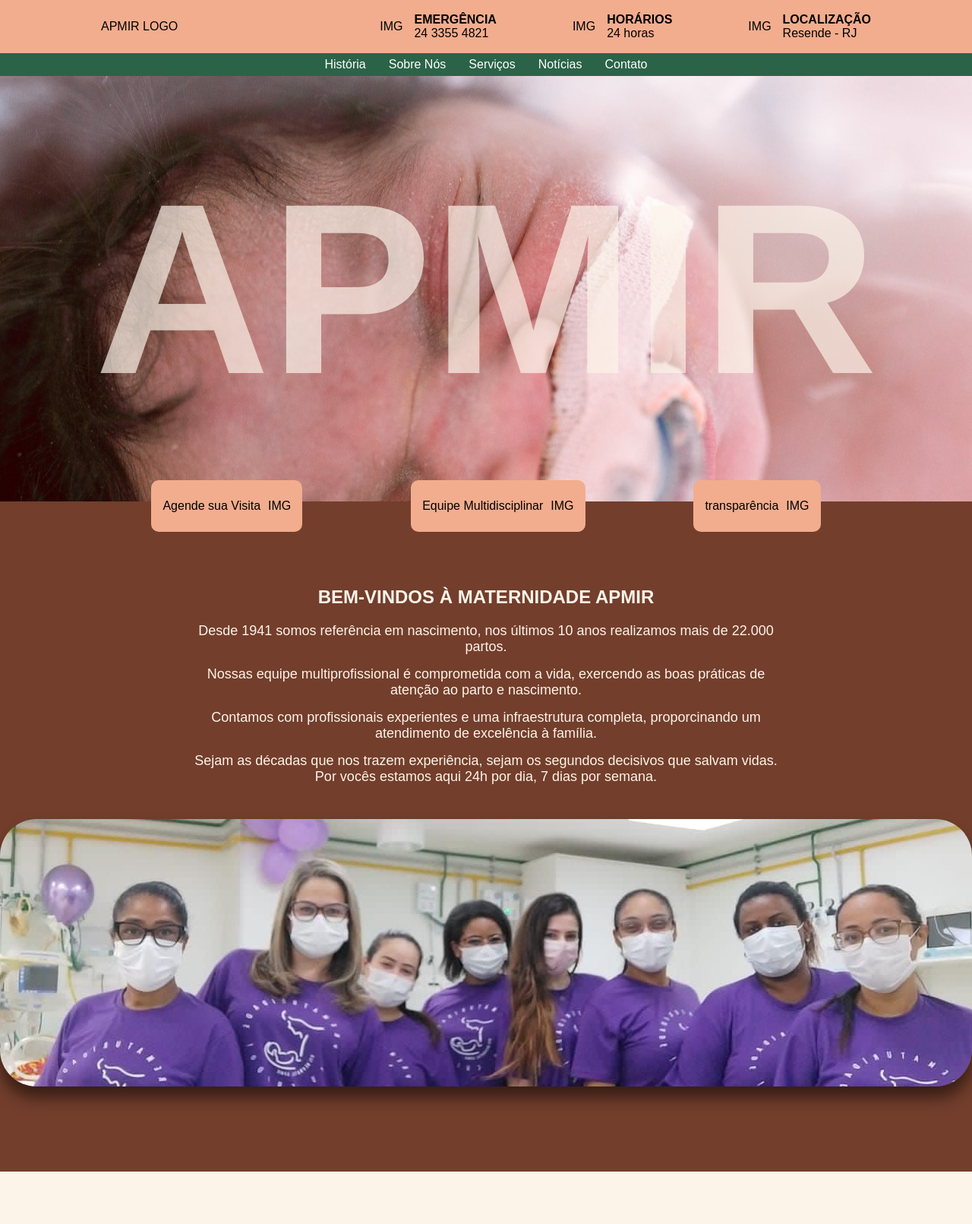
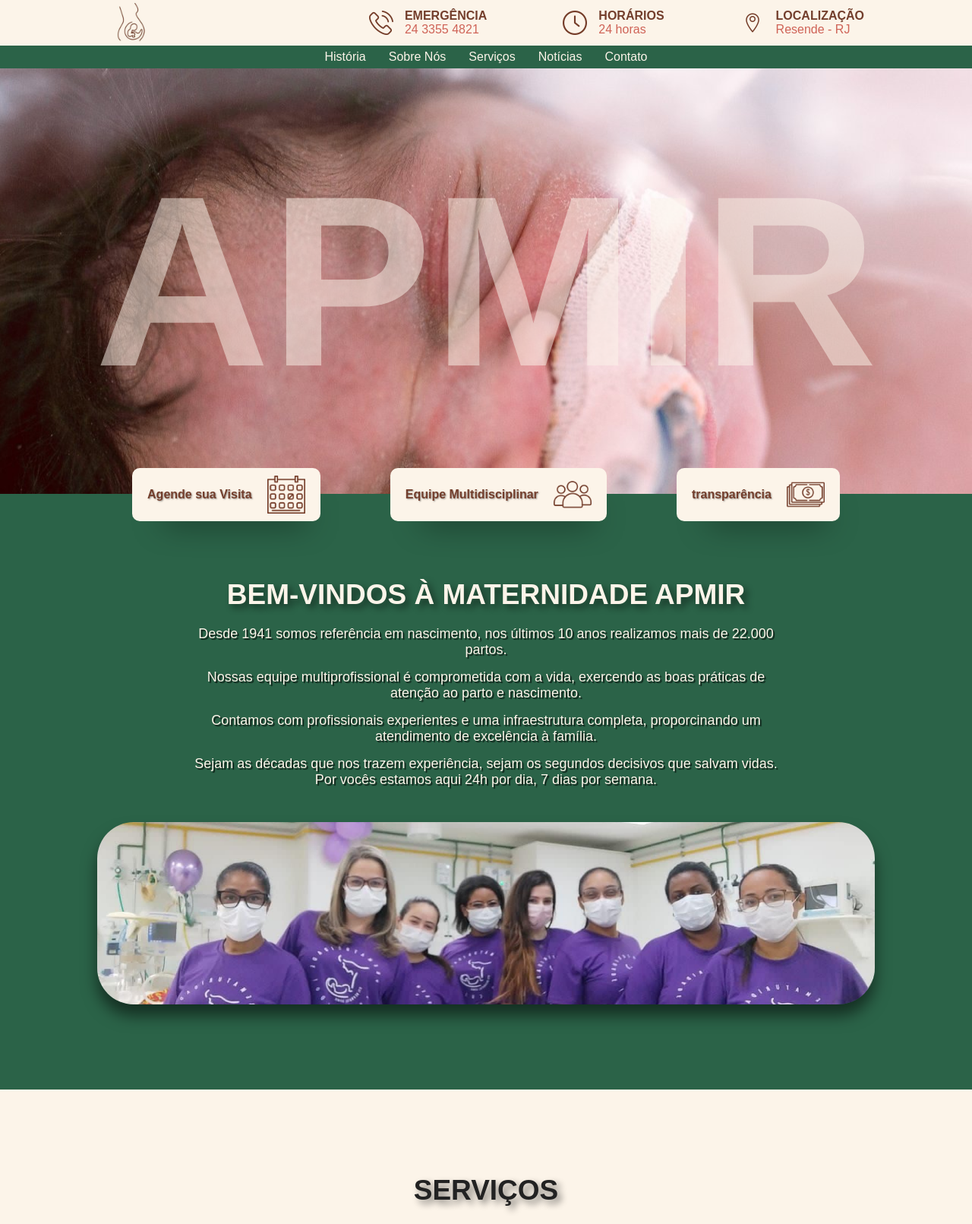
Before and after one commit to Lxcxs/ProjetoAPMIR, a plain HTML site: page index.html in a window 1280 px wide. Shown: the top 1611 px of the page at 76% size. Drawn offline with Linux system fonts and the light colour scheme.

Commit message:
atualizacao de arquivos

```diff
--- /dev/null
+++ b/css/grupo2.css
@@ -0,0 +1,94 @@
+/*
+style do menu - grupo 2
+*/
+
+section#img-menu {
+    background-color: #fcf4e9;
+}
+
+section#img-menu h1 {
+    color: rgb(34, 34, 34);
+    margin-bottom: 80px;
+}
+
+div.menu {
+    width: 50%;
+    height: 100vh;
+    display: grid;
+    grid-template-columns: repeat(2, 1fr);
+}
+
+/*cards*/
+    div.menu div.card-box {
+    margin: 10px auto;
+    width: 80%;
+    height: 90%;
+    font-size: 20px;
+    background-color: black;
+    transition: all .3s ease-in-out;
+}
+
+div.menu div.card-box:nth-child(1){
+    background-image: url(../img/nene-mae.png);
+    background-size: cover;
+    background-position: 50% 50%;
+    border-radius: 50% 0px 0px 0px;
+    margin-left: 50px;
+}
+div.menu div.card-box:nth-child(2){
+    background-image: url(../img/gestante.jpg.jpg);
+    background-size: cover;
+    background-position: 50% 50%;
+    margin-right: 50px;
+    border-radius: 0px 50% 0px 0px;
+}
+div.menu div.card-box:nth-child(3){
+    background-image: url(../img/barriga.png);
+    background-size: cover;
+    background-position: 50% 50%;
+    border-radius: 0px 0px 0px 50%;
+    margin-left: 50px;
+}
+div.menu div.card-box:nth-child(4){
+    background-image: url(../img/nene.jpg);
+    background-size: cover;
+    background-position: 50% 50%;
+    margin-right: 50px;
+    border-radius: 0px 0px 50% 0px;
+}
+
+div.menu div.card-box a {
+    display: block;
+    margin-left: auto;
+    margin-right: auto;
+    margin-top: 50%;
+    width: 50%;
+    color: rgb(255, 255, 255);
+    text-decoration: none;
+}
+
+div.menu div.card-box:hover {
+    transform: scale(1.02);
+    box-shadow: 4px 3px 3px 3px rgba(0, 0, 0, 0.774);
+    font-size: 21px;
+    opacity: 0.6;
+}
+
+div.menu div.card-box a:hover {
+    text-decoration: underline;
+    color: rgb(34, 34, 34);
+}
+
+button#mais-servicos {
+    border: 1px solid rgb(168, 0, 168);
+    background-color: #fff;
+    width: 10%;
+    height: 3em;
+}
+
+button#mais-servicos:hover {
+    background-color: rgb(233, 232, 232);
+    width: 11%;
+    border: none;
+    border-bottom: 1px solid rgb(168, 0, 168);
+}
--- /dev/null
+++ b/css/style.css
@@ -0,0 +1,3 @@
+@import 'grupo1.css';
+@import 'grupo2.css';
+@import 'querysGP1.css';
--- a/css/styles.css
+++ /dev/null
@@ -1,191 +0,0 @@
-* {
-  margin: 0;
-  padding: 0;
-  box-sizing: border-box;
-  font-family: 'Segoe UI Semibold', sans-serif; }
-
-[data-menu="top-menu"] {
-  width: 100%;
-  height: 70px;
-  display: flex;
-  justify-content: space-around;
-  align-items: center;
-  background-color: #f2ad8e; }
-
-div.info {
-  display: flex;
-  flex-direction: row;
-  align-items: center;
-  gap: 100px; }
-
-div.infobox {
-  display: inherit;
-  align-items: center;
-  gap: 15px; }
-
-[data-menu="menu"] {
-  height: 30px;
-  background: #2b6348; }
-  [data-menu="menu"] ul {
-    height: 100%;
-    display: flex;
-    align-items: center;
-    justify-content: center;
-    gap: 30px; }
-    [data-menu="menu"] ul li {
-      list-style-type: none; }
-      [data-menu="menu"] ul li a {
-        text-decoration: none;
-        color: white; }
-
-section.home {
-  height: 70vh;
-  background: url(../img/background-home.jpg);
-  background-position: center; }
-
-div.home-info {
-  display: flex;
-  justify-content: center;
-  align-items: center;
-  height: 100%; }
-  div.home-info h1 {
-    font-size: 20em;
-    color: #fcf4e9af; }
-
-.apmir-card {
-  margin: 0 auto;
-  width: 80%;
-  display: flex;
-  align-items: center;
-  justify-content: space-around;
-  position: relative;
-  top: -3.5vh; }
-  .apmir-card .card {
-    cursor: pointer;
-    display: flex;
-    gap: 10px;
-    padding: 25px 15px;
-    border-radius: 10px;
-    background-color: #f2ad8e; }
-
-section.welcome {
-  height: auto;
-  padding: 7em 0;
-  background: #733e2c;
-  text-align: center;
-  color: #fcf4e9;
-  display: flex;
-  flex-direction: column;
-  justify-content: center;
-  align-items: center; }
-  section.welcome h1 {
-    text-transform: uppercase;
-    padding-bottom: 20px; }
-  section.welcome p {
-    max-width: 800px;
-    font-size: 18px;
-    padding-bottom: 15px; }
-
-div.equipe {
-  margin: 30px 0 0 0;
-  width: 80em;
-  height: 22em;
-  border-radius: 3em;
-  background: url(../img/equipemedica.jpg);
-  background-position: center;
-  box-shadow: 0px 15px 20px #00000085; }
-
-
-  /*
-  style do menu - grupo 2
-  */
-
-section#img-menu {
-  background-color: #fcf4e9;
-}
-
-section#img-menu h1 {
-  color: rgb(34, 34, 34);
-  margin-bottom: 80px;
-}
-
-div.menu {
-  width: 50%;
-  height: 100vh;
-  display: grid;
-  grid-template-columns: repeat(2, 1fr);
-}
-
-/*cards*/
-div.menu div.card-box {
-  margin: 10px auto;
-  width: 80%;
-  height: 90%;
-  font-size: 20px;
-  background-color: black;
-}
-
-div.menu div.card-box:nth-child(1){
-  background-image: url(../img/nene-mae.png);
-  background-size: cover;
-  background-position: 50% 50%;
-  border-radius: 50% 0px 0px 0px;
-  margin-left: 50px;
-}
-div.menu div.card-box:nth-child(2){
-  background-image: url(../img/gestante.jpg.jpg);
-  background-size: cover;
-  background-position: 50% 50%;
-  margin-right: 50px;
-  border-radius: 0px 50% 0px 0px;
-}
-div.menu div.card-box:nth-child(3){
-  background-image: url(../img/barriga.png);
-  background-size: cover;
-  background-position: 50% 50%;
-  border-radius: 0px 0px 0px 50%;
-  margin-left: 50px;
-}
-div.menu div.card-box:nth-child(4){
-  background-image: url(../img/nene.jpg);
-  background-size: cover;
-  background-position: 50% 50%;
-  margin-right: 50px;
-  border-radius: 0px 0px 50% 0px;
-}
-
-div.menu div.card-box a {
-  display: block;
-  margin-left: auto;
-  margin-right: auto;
-  margin-top: 50%;
-  width: 50%;
-  color: rgb(255, 255, 255);
-  text-decoration: none;
-}
-
-div.menu div.card-box:hover {
-  width: 81%;
-  box-shadow: 4px 3px 3px 3px rgba(0, 0, 0, 0.774);
-  font-size: 21px;
-  opacity: 0.6;
-}
-
-div.menu div.card-box a:hover {
-  text-decoration: underline;
-  color: rgb(34, 34, 34);
-}
-
-button#mais-servicos {
-  border: 1px solid rgb(168, 0, 168);
-  background-color: #fff;
-  width: 10%;
-  height: 3em;
-}
-
-button#mais-servicos:hover {
-  background-color: rgb(233, 232, 232);
-  width: 11%;
-  border: none;
-  border-bottom: 1px solid rgb(168, 0, 168);
-}
--- a/index.html
+++ b/index.html
@@ -6,7 +6,7 @@
     <meta name="viewport" content="width=device-width, initial-scale=1.0">
     <title>APMIR</title>
 
-    <link rel="stylesheet" href="css/styles.css">
+    <link rel="stylesheet" href="css/style.css">
     <link href="https://fonts.googleapis.com/css2?family=Bebas+Neue&display=swap" rel="stylesheet">
 </head>
 
@@ -15,14 +15,13 @@
 
         <nav data-menu="top-menu">
             <div class="logo">
-                APMIR LOGO
+                <img src="img/logo.png" id="logo">
             </div>
 
             <div class="info">
                 <div class="infobox">
-                    <div class="info-img">
-                        IMG
-                    </div>
+
+                    <img src="img/phone-call.png">
 
                     <div class="info-txt">
                         <h4>EMERGÊNCIA</h4>
@@ -31,9 +30,8 @@
                 </div>
 
                 <div class="infobox">
-                    <div class="info-img">
-                        IMG
-                    </div>
+
+                    <img src="img/time.png">
 
                     <div class="info-txt">
                         <h4>HORÁRIOS</h4>
@@ -42,9 +40,8 @@
                 </div>
 
                 <div class="infobox">
-                    <div class="info-img">
-                        IMG
-                    </div>
+
+                    <img src="img/mapas-e-localizacao.png">
 
                     <div class="info-txt">
                         <h4>LOCALIZAÇÃO</h4>
@@ -77,21 +74,21 @@
                 <div class="card">
                     <p>Agende sua Visita</p>
 
-                    IMG
+                    <img src="img/agenda.png">
                 </div>
 
 
                 <div class="card">
                     <p>Equipe Multidisciplinar</p>
 
-                    IMG
+                    <img src="img/people.png">
                 </div>
 
 
                 <div class="card">
                     <p>transparência</p>
 
-                    IMG
+                    <img src="img/money.png">
                 </div>
 
             </div>
--- a/sass/styles.scss
+++ b/sass/grupo1.scss
@@ -8,12 +8,21 @@
 
 [data-menu="top-menu"] {
     width: 100%;
-    height: 70px;
+    height: 60px;
+    padding: 0 2m;
     display: flex;
     justify-content: space-around;
     align-items: center;
-    background-color: $salmao;
+    background-color: $bege;
 
+    div.logo {
+        display: flex;
+        align-items: center;
+
+        img#logo {
+            width: 60px;
+        }
+    }
 }
 
 
@@ -27,6 +36,14 @@ div.infobox {
     display: inherit;
     align-items: center;
     gap: 15px;
+    color: $marrom;
+
+    img {
+        width: 32px;
+    }
+    p {
+        color: $rosa;
+    }
 }
 
 [data-menu="menu"] {
@@ -44,7 +61,13 @@ div.infobox {
             list-style-type: none;
             a {
                 text-decoration: none;
-                color: white;
+                color: $bege;
+                transition: all .2s ease-in-out;
+
+                &:hover {
+                    text-decoration: underline;
+                    color: $rosa;
+                }
             }
         }
     }
@@ -64,25 +87,45 @@ div.home-info {
 
     h1 {
         font-size: 20em;
-        color: #fcf4e9af;
+        color: rgba($bege, .5);
     }
 }
 
 .apmir-card {
     margin: 0 auto;
-    width: 80%;
+    max-width: 80%;
     display: flex;
     align-items: center;
     justify-content: space-around;
     position: relative;
-    top: -3.5vh;
+    top: -6%;
     .card {
         cursor: pointer;
         display: flex;
-        gap: 10px;
-        padding: 25px 15px;
+        align-items: center;
+        gap: 20px;
+        padding: 10px 20px;
         border-radius: 10px;
-        background-color: $salmao;
+        background-color: $bege;
+        color: $marrom;
+        font-weight: bold;
+        box-shadow:
+        2.3px 5.4px 2.2px -30px rgb(0, 0, 0),
+        12px 28px 42px -30px rgb(0, 0, 0);
+        transition: all .3s ease-in-out;
+        text-shadow: 1px 1px 2px rgba(0, 0, 0, 0.4);
+
+        img {
+            width: 50px;
+        }
+
+        &:hover {
+            box-shadow:
+            2.3px 5.4px 2.2px -9px rgba(0, 0, 0, 0.2),
+            12px 28px 42px -9px rgba(0, 0, 0, 0.4);
+            transform: scale(1.02);
+            background: $salmao;
+        }
     }
 }
 
@@ -90,7 +133,7 @@ div.home-info {
 section.welcome {
     height: auto;
     padding: 7em 0;
-    background: $marrom;
+    background: $verde;
     text-align: center;
     color: $bege;
     display: flex;
@@ -99,22 +142,28 @@ section.welcome {
     align-items: center;
 
     h1 {
+        font-size: 37px;
         text-transform: uppercase;
         padding-bottom: 20px;
+        text-shadow: 5px 5px 10px rgba(0, 0, 0, 0.493);
+        color: $bege;
     }
     p {
         max-width: 800px;
         font-size: 18px;
         padding-bottom: 15px;
+        text-shadow: 2px 2px 1px rgba(0, 0, 0, 0.699);
     }
 }
 
 div.equipe {
     margin: 30px 0 0 0;
-    width: 80em;
-    height: 22em;
+    width: 80%;
+    height: 15em;
     border-radius: 3em;
     background: url(../img/equipemedica.jpg);
     background-position: center;
+    background-size: cover;
+    background-repeat: no-repeat;
     box-shadow: 0px 15px 20px #00000085;
 }
--- /dev/null
+++ b/sass/querysGP1.scss
@@ -0,0 +1,40 @@
+@import 'variaveis';
+
+@media (max-width: 1050px) {
+
+    section.home {
+        height: 70vh;
+    }
+
+    div.home-info {
+        h1 {
+            font-size: 15em;
+        }
+    }
+
+    .apmir-card {
+        max-width: 100%;
+        justify-content: space-between;
+        padding: 0 1em;
+        top: -7%;
+    }
+
+    div.equipe {
+        width: 80%;
+        height: 14em;
+    }
+}
+
+@media (max-width: 900px) {
+    section.home {
+        height: 70vh;
+    }
+    div.equipe {
+        width: 100%;
+        height: 13em;
+    }
+    section.welcome {
+        padding: 7em 2em;
+    }
+
+}
```
Also changed, not shown: css/grupo1.css (added), css/querysGP1.css (added), img/agenda.png (added), img/logo.png (added), img/mapas-e-localizacao.png (added), img/money.png (added), img/people.png (added), img/phone-call.png (added), img/time.png (added), 2 other files.
